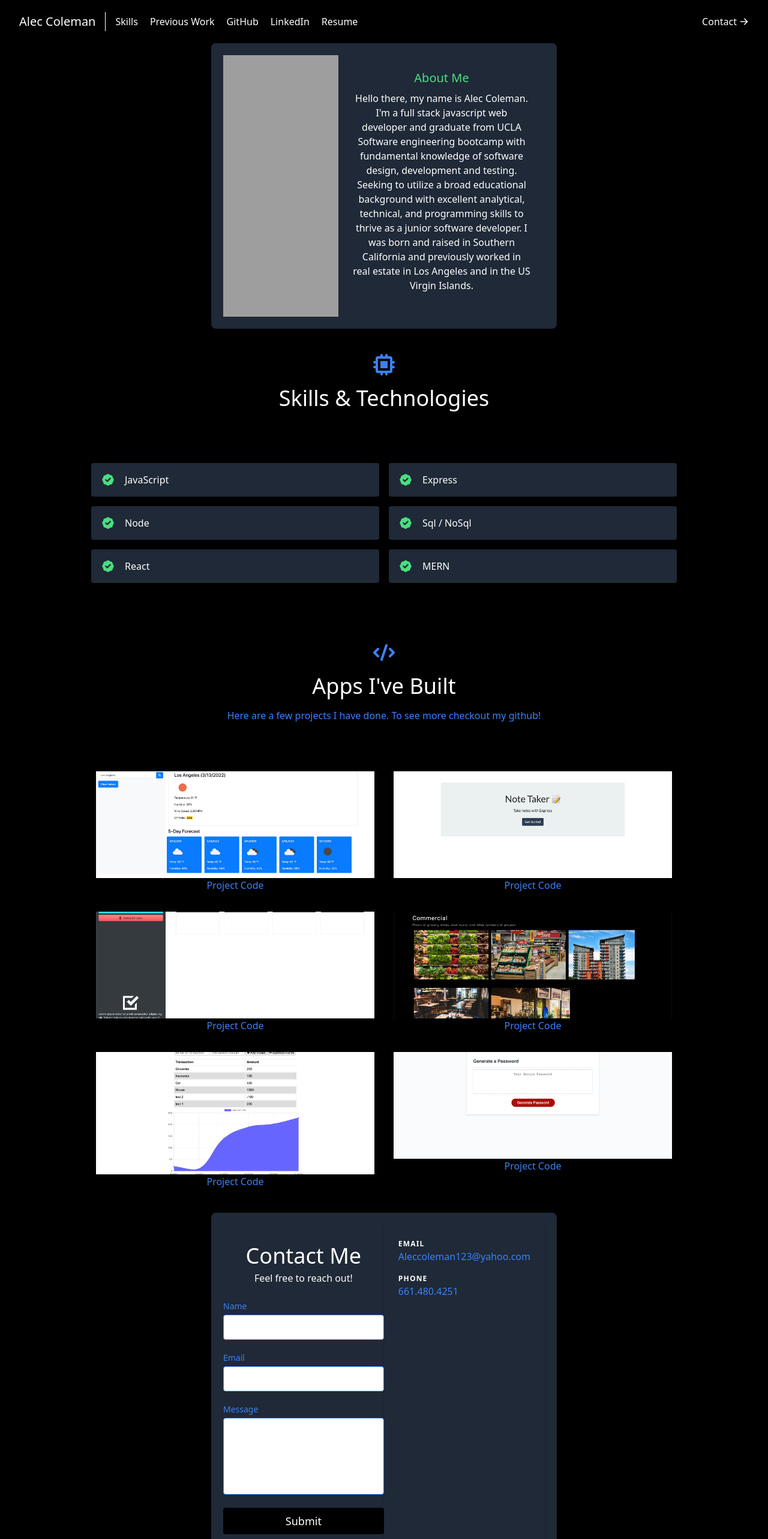
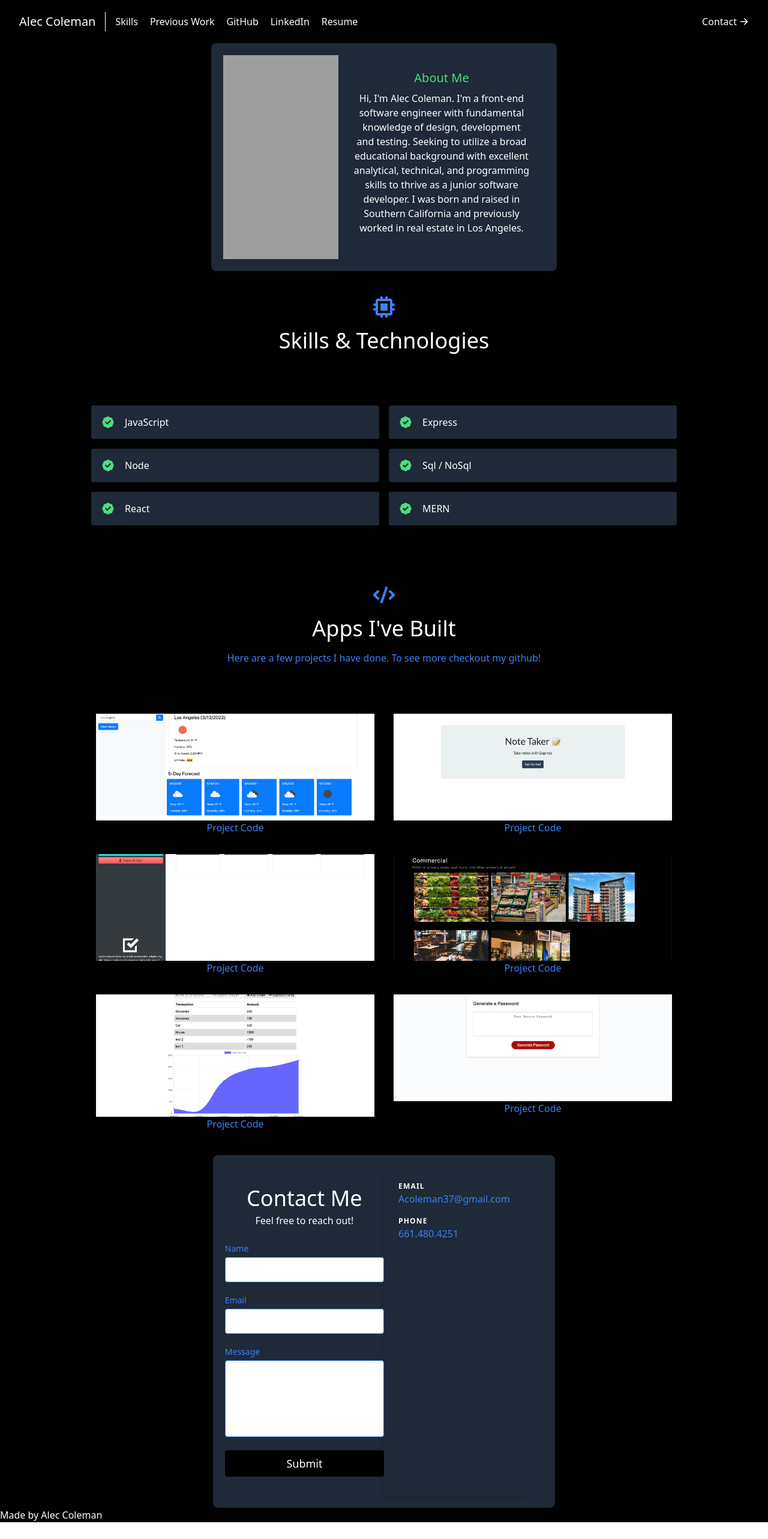
Before and after one commit to Acoleman37/react-portfolio, a React (Create React App) app: page / in a window 1280 px wide. Shown: the top 2566 px of the page at 60% size. After the commit the page ends 2538 px from the top, so only its background shows below. Built offline with nearby package versions, Linux system fonts and the light colour scheme; grey boxes are pictures that could not be loaded.

Commit message:
edited bio

```diff
--- a/src/components/About/index.js
+++ b/src/components/About/index.js
@@ -10,7 +10,7 @@ export default function About() {
                     <div class="p-6 flex flex-col justify-start">
                         <h5 class="text-green-400 text-center text-xl font-medium mb-2">About Me</h5>
                         <p class="text-white text-center text-base mb-4">
-                        Hello there, my name is Alec Coleman. I'm a full stack javascript web developer and graduate from UCLA Software engineering bootcamp with fundamental knowledge of software design, development and testing. Seeking to utilize a broad educational background with excellent analytical, technical, and programming skills to thrive as a junior software developer. I was born and raised in Southern California and previously worked in real estate in Los Angeles and in the US Virgin Islands.
+                        Hi, I'm Alec Coleman. I'm a front-end software engineer with fundamental knowledge of design, development and testing. Seeking to utilize a broad educational background with excellent analytical, technical, and programming skills to thrive as a junior software developer. I was born and raised in Southern California and previously worked in real estate in Los Angeles.
                         </p>
                     </div>
                 </div>
--- a/src/components/Contact/index.js
+++ b/src/components/Contact/index.js
@@ -49,13 +49,13 @@ export default function ContactForm() {
                     </p>
                     <div className="relative mb-4">
                         <label htmlFor="name" className="leading-7 text-sm text-blue-500">Name</label>
-                        <input type="text" id="name" name="name" className="w-full bg-white rounded border border-blue-500 focus:border-indigo-500 focus:ring-2 focus:ring-indigo-900 text-base outline-none text-gray-100 py-1 px-3 leading-8 transition-colors duration-200 ease-in-out" defaultValue={name} onBlur={handleChange} />
+                        <input type="text" id="name" name="name" className="w-full bg-white rounded border border-blue-500 focus:border-indigo-500 focus:ring-2 focus:ring-indigo-900 text-base outline-none text-black-100 py-1 px-3 leading-8 transition-colors duration-200 ease-in-out" defaultValue={name} onBlur={handleChange} />
                     </div>
                     <div className="relative mb-4">
                         <label htmlFor="email" className="leading-7 text-sm text-blue-500">
                         Email
                         </label>
-                        <input type="email" id="email" name="email" className="w-full bg-white rounded border border-blue-500 focus:border-indigo-500 focus:ring-2 focus:ring-indigo-900 text-base outline-none text-gray-100 py-1 px-3 leading-8 transition-colors duration-200 ease-in-out" defaultValue={email} onBlur={handleChange} />
+                        <input type="email" id="email" name="email" className="w-full bg-white rounded border border-blue-500 focus:border-indigo-500 focus:ring-2 focus:ring-indigo-900 text-base outline-none text-black-100 py-1 px-3 leading-8 transition-colors duration-200 ease-in-out" defaultValue={email} onBlur={handleChange} />
                     </div>
                     <div className="relative mb-4">
                         <label htmlFor="message" className="leading-7 text-sm text-blue-500">Message</label>
@@ -77,7 +77,7 @@ export default function ContactForm() {
                             <h2 className="title-font font-semibold text-white tracking-widest text-xs">
                             EMAIL
                             </h2>
-                            <a href="contact" className="text-blue-500 leading-relaxed">Aleccoleman123@yahoo.com</a>
+                            <a href="contact" className="text-blue-500 leading-relaxed">Acoleman37@gmail.com</a>
                             <h2 className="title-font font-semibold text-white tracking-widest text-xs mt-4">
                             PHONE
                             </h2>
```
